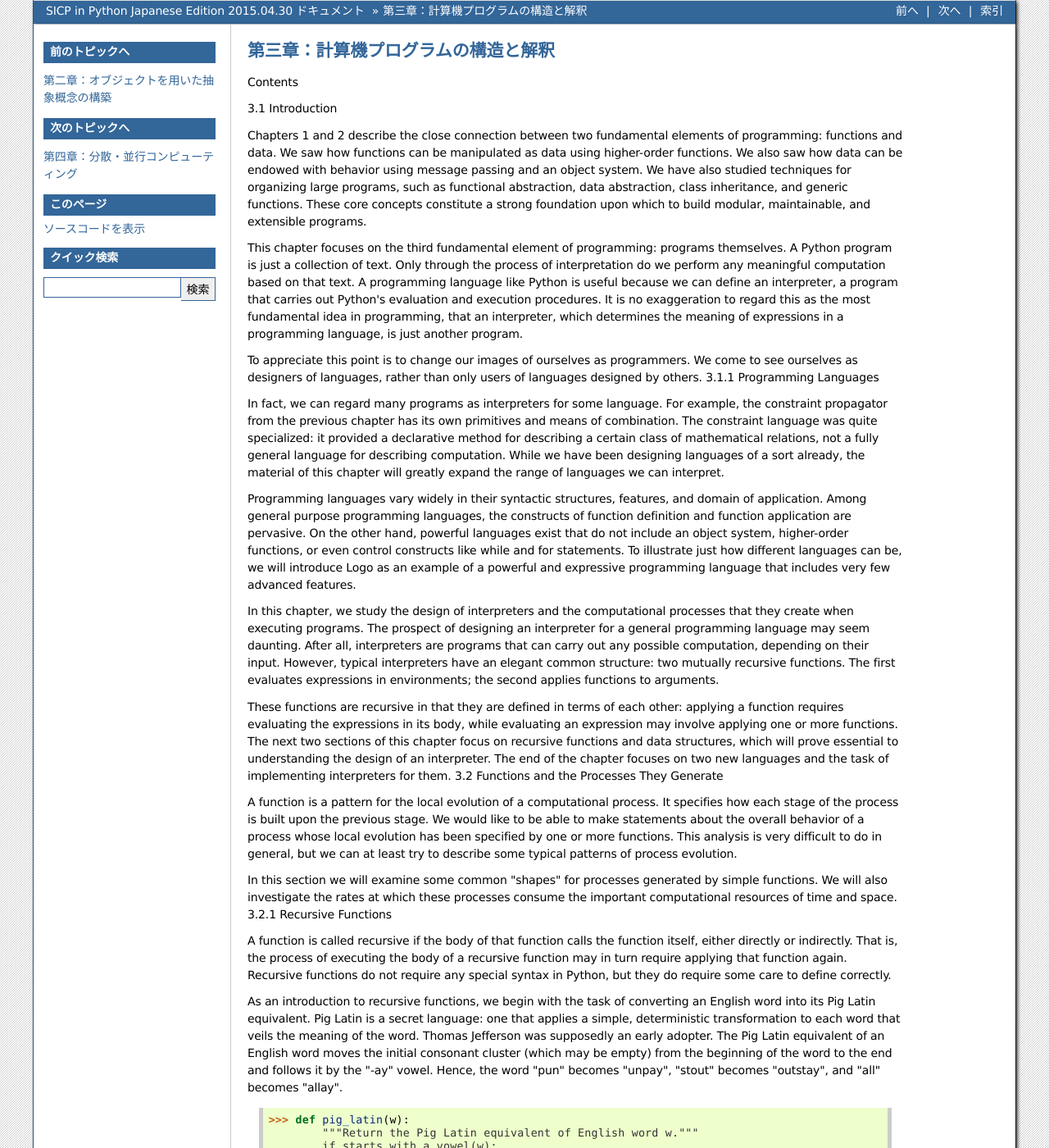
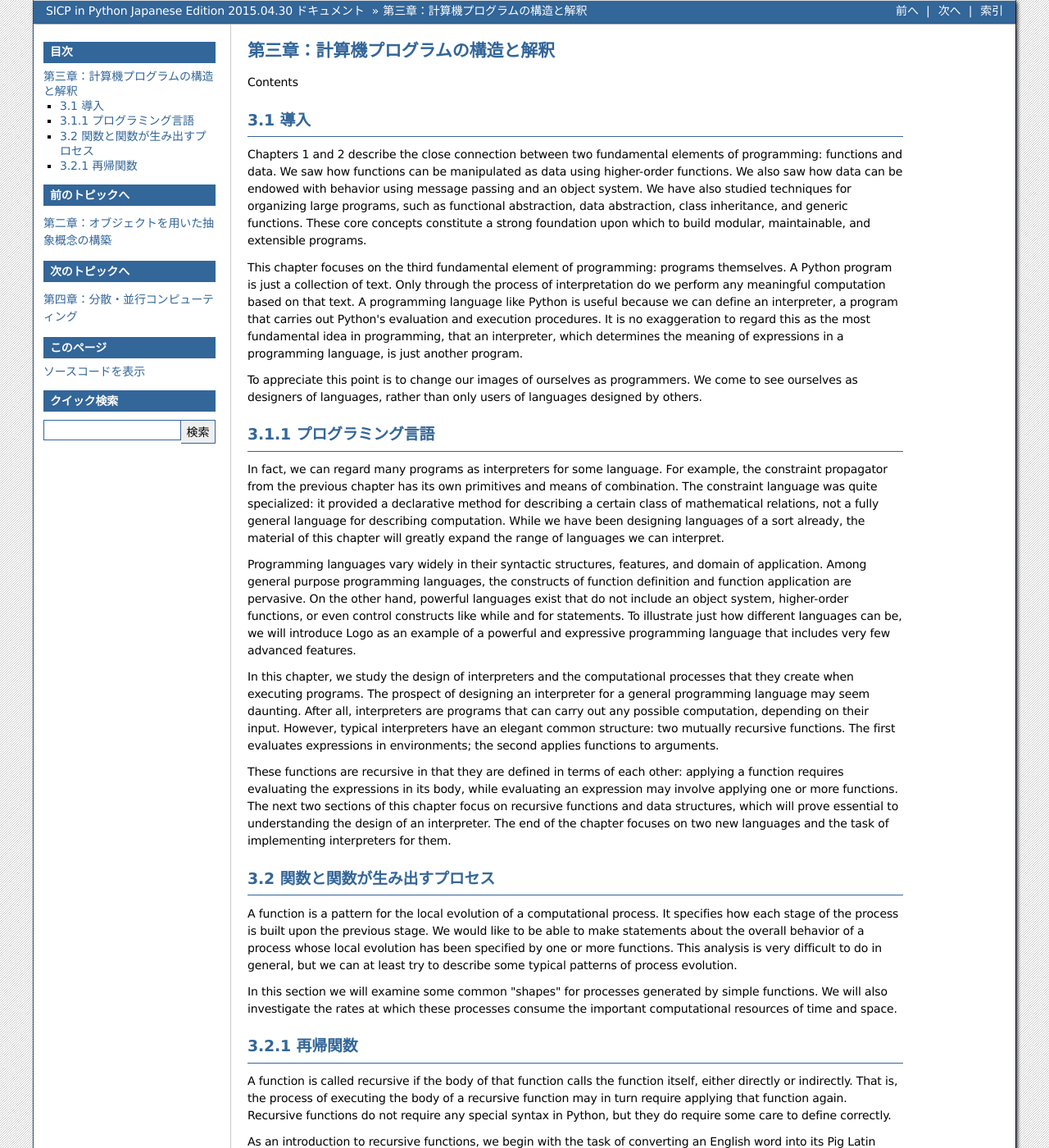
Before and after one commit to onobori/pysicpja, a Sphinx documentation site: the page built from source/3.interpretation.rst, in a window 1280 px wide and 1400 px high. Shown: the whole window at 82% size. Built offline with Sphinx 7.4.7, drawn with Linux system fonts in a browser that asks for light colours.

Commit message:
fix chap3 subtitle

```diff
--- a/source/3.interpretation.rst
+++ b/source/3.interpretation.rst
@@ -30,14 +30,17 @@ Contents
   3.6.4 環境
   3.6.5 プログラムとしてのデータ
 
-3.1   Introduction
+3.1 導入
+========
 
 Chapters 1 and 2 describe the close connection between two fundamental elements of programming: functions and data. We saw how functions can be manipulated as data using higher-order functions. We also saw how data can be endowed with behavior using message passing and an object system. We have also studied techniques for organizing large programs, such as functional abstraction, data abstraction, class inheritance, and generic functions. These core concepts constitute a strong foundation upon which to build modular, maintainable, and extensible programs.
 
 This chapter focuses on the third fundamental element of programming: programs themselves. A Python program is just a collection of text. Only through the process of interpretation do we perform any meaningful computation based on that text. A programming language like Python is useful because we can define an interpreter, a program that carries out Python's evaluation and execution procedures. It is no exaggeration to regard this as the most fundamental idea in programming, that an interpreter, which determines the meaning of expressions in a programming language, is just another program.
 
 To appreciate this point is to change our images of ourselves as programmers. We come to see ourselves as designers of languages, rather than only users of languages designed by others.
-3.1.1   Programming Languages
+
+3.1.1 プログラミング言語
+========================
 
 In fact, we can regard many programs as interpreters for some language. For example, the constraint propagator from the previous chapter has its own primitives and means of combination. The constraint language was quite specialized: it provided a declarative method for describing a certain class of mathematical relations, not a fully general language for describing computation. While we have been designing languages of a sort already, the material of this chapter will greatly expand the range of languages we can interpret.
 
@@ -46,12 +49,16 @@ Programming languages vary widely in their syntactic structures, features, and d
 In this chapter, we study the design of interpreters and the computational processes that they create when executing programs. The prospect of designing an interpreter for a general programming language may seem daunting. After all, interpreters are programs that can carry out any possible computation, depending on their input. However, typical interpreters have an elegant common structure: two mutually recursive functions. The first evaluates expressions in environments; the second applies functions to arguments.
 
 These functions are recursive in that they are defined in terms of each other: applying a function requires evaluating the expressions in its body, while evaluating an expression may involve applying one or more functions. The next two sections of this chapter focus on recursive functions and data structures, which will prove essential to understanding the design of an interpreter. The end of the chapter focuses on two new languages and the task of implementing interpreters for them.
-3.2   Functions and the Processes They Generate
+
+3.2 関数と関数が生み出すプロセス
+================================
 
 A function is a pattern for the local evolution of a computational process. It specifies how each stage of the process is built upon the previous stage. We would like to be able to make statements about the overall behavior of a process whose local evolution has been specified by one or more functions. This analysis is very difficult to do in general, but we can at least try to describe some typical patterns of process evolution.
 
 In this section we will examine some common "shapes" for processes generated by simple functions. We will also investigate the rates at which these processes consume the important computational resources of time and space.
-3.2.1   Recursive Functions
+
+3.2.1 再帰関数
+==============
 
 A function is called recursive if the body of that function calls the function itself, either directly or indirectly. That is, the process of executing the body of a recursive function may in turn require applying that function again. Recursive functions do not require any special syntax in Python, but they do require some care to define correctly.
 
```
